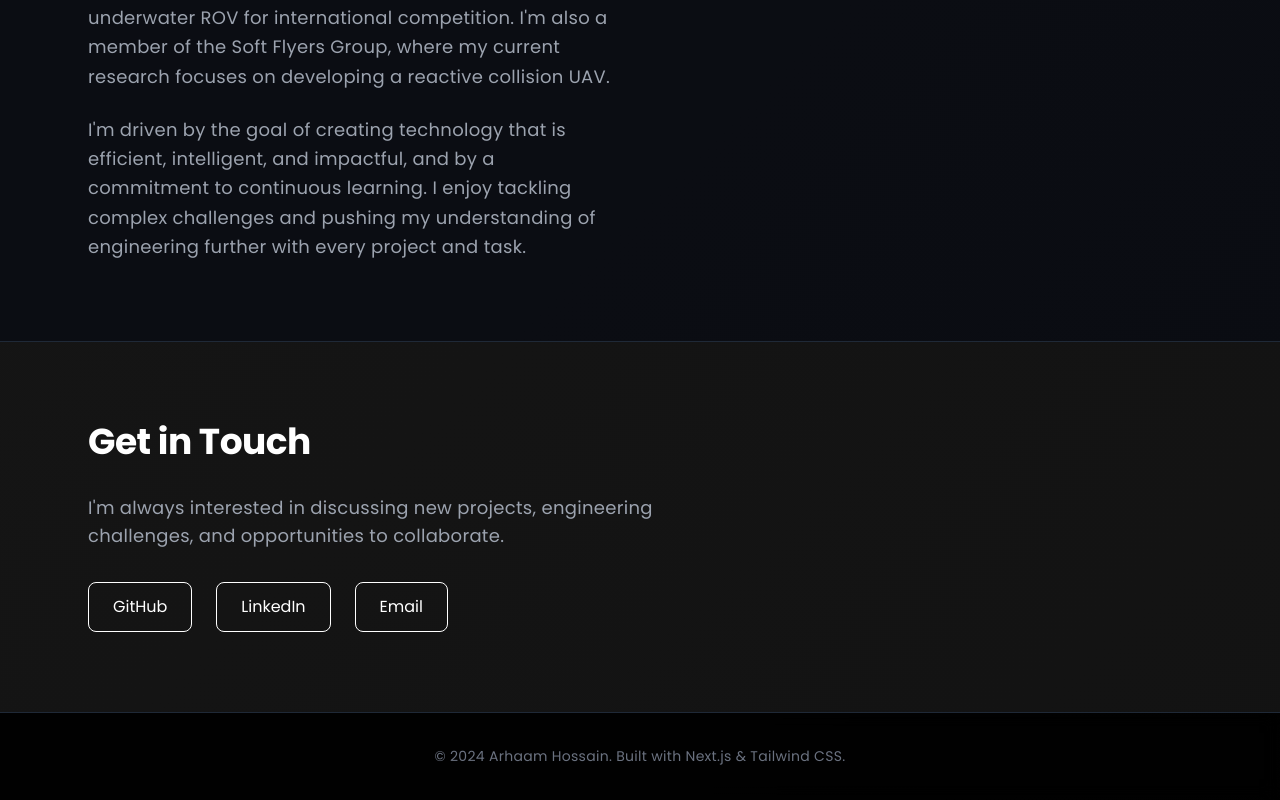
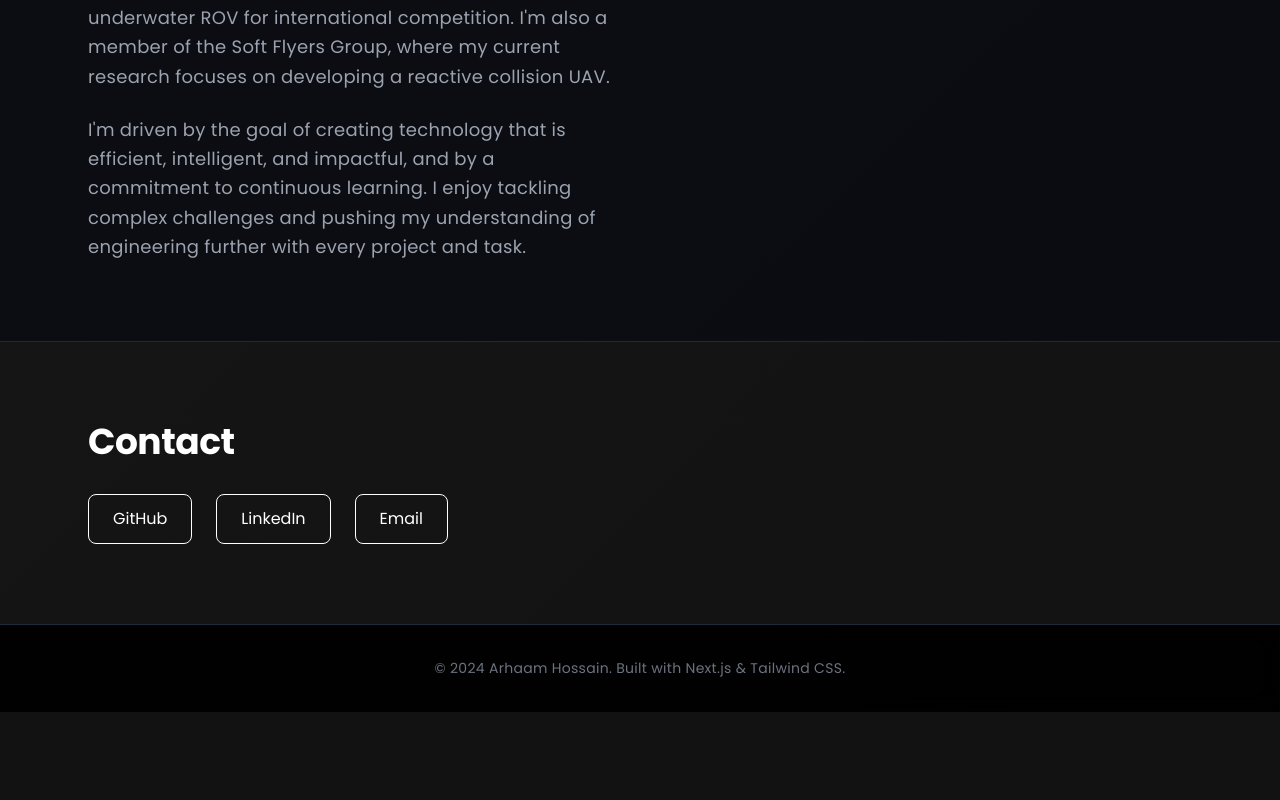
Before and after one commit to arhaamhossain/ARX, a Next.js app: page /ARX/ in a window 1280 px wide. Shown: the part 7711-8511 px from the top of the page. After the commit the page ends 8423 px from the top, so only its background shows below. Built offline with nearby package versions, Linux system fonts and the light colour scheme.

Commit message:
Change Get in Touch section to Contact

```diff
--- a/pages/index.tsx
+++ b/pages/index.tsx
@@ -510,11 +510,7 @@
         className="py-20 border-t border-gray-800"
       >
         <div className="max-w-6xl mx-auto px-6">
-        <h2 className="text-4xl font-bold mb-8 text-white">Get in Touch</h2>
-        <p className="text-gray-400 text-lg mb-8 max-w-2xl">
-          I&apos;m always interested in discussing new projects, engineering challenges,
-          and opportunities to collaborate.
-        </p>
+        <h2 className="text-4xl font-bold mb-8 text-white">Contact</h2>
         <div className="flex flex-wrap gap-6">
           <a
             href="https://github.com/arhaamhossain"
```
